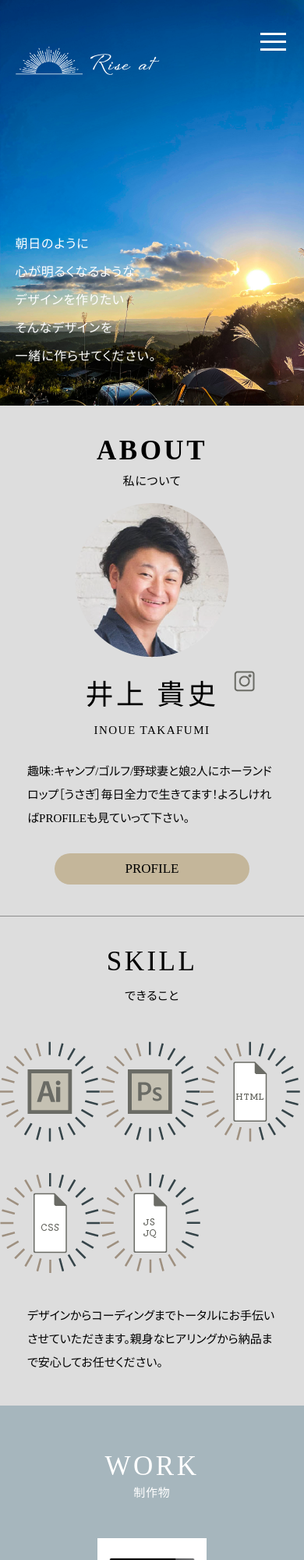
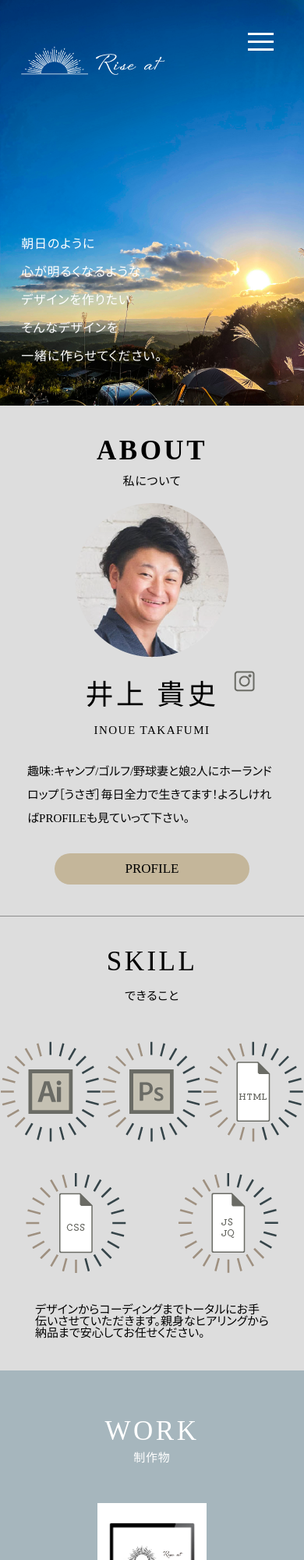
Before and after one commit to takafumiinoue87/inoue_portfolio, a plain HTML site: page index.html in a window 390 px wide. Shown: the top 2000 px of the page at 78% size. Drawn offline with nearby package versions, Linux system fonts and the light colour scheme.

Commit message:
725file差し替え分

```diff
--- a/css/style.css
+++ b/css/style.css
@@ -796,7 +796,7 @@ form .bg-color {
         z-index: 200;
         position: absolute;
         top: 7%;
-        left: 5%;
+        left: 7%;
     }
 
     /* ハンバーガーメニュー */
@@ -846,8 +846,8 @@ form .bg-color {
         cursor: pointer;
         position: absolute;
         top: 5%;
-        right: 6%;
-        z-index: 1100;
+        right: 10%;
+        z-index: 1000;
     }
 
     /* 三本ラインの真中の線 */
@@ -937,7 +937,7 @@ form .bg-color {
         color: #ffffff;
         position: absolute;
         top: 35%;
-        left: 5%
+        left: 7%
     }
 
     /* firstview写真 */
@@ -1150,15 +1150,17 @@ form .bg-color {
 .sp_skill_html,
 .sp_skill_css,
 .sp_skill_js_jq {
+    /*  */
+    text-align: center;
+    margin: auto;
     padding-bottom: 40px;
-    text-align: center;
 }
 
 /* 最終右側のみ余白削除 */
-.sp_mark ul li:last-child {
+/* .sp_mark ul li:last-child {
     padding-right: 0;
 
-}
+} */
 
 .maru {
     text-align: center;
@@ -1171,10 +1173,10 @@ form .bg-color {
     font-family: 游ゴシック;
     font-weight: normal;
     font-size: 15px;
-    line-height: 2em;
+    line-height: 1em;
     padding-bottom: 40px;
     display: block;
-    max-width: 320px;
+    max-width: 300px;
     display: inline-block;
     text-align: left;
 }
@@ -1232,9 +1234,9 @@ form .bg-color {
     justify-content: space-between;
 }
 
-/* .sp_job :last-child {
-        padding-right: 0;
-    } */
+.sp_job :last-child {
+    padding-right: 0;
+}
 
 
 
@@ -1293,6 +1295,7 @@ form .bg-color {
     text-align: center;
     width: 100%;
     margin: auto;
+    display: block;
 }
 
 /* CONTACT */
@@ -1308,8 +1311,8 @@ form .bg-color {
 
 /* ロゴ／～受ける仕事内容文章 */
 .sp_sigoto {
-    width: 320px;
-    max-width: 100%;
+    max-width: 320px;
+    width: 100%;
     font-family: 游ゴシック;
     font-size: 15px;
     font-weight: normal;
@@ -1317,6 +1320,8 @@ form .bg-color {
     letter-spacing: 0.1em;
     color: #717ae4;
     padding-top: 30px;
+    text-align: center;
+    margin: auto;
 }
 
 /* ご相談～お願い文 */
```
